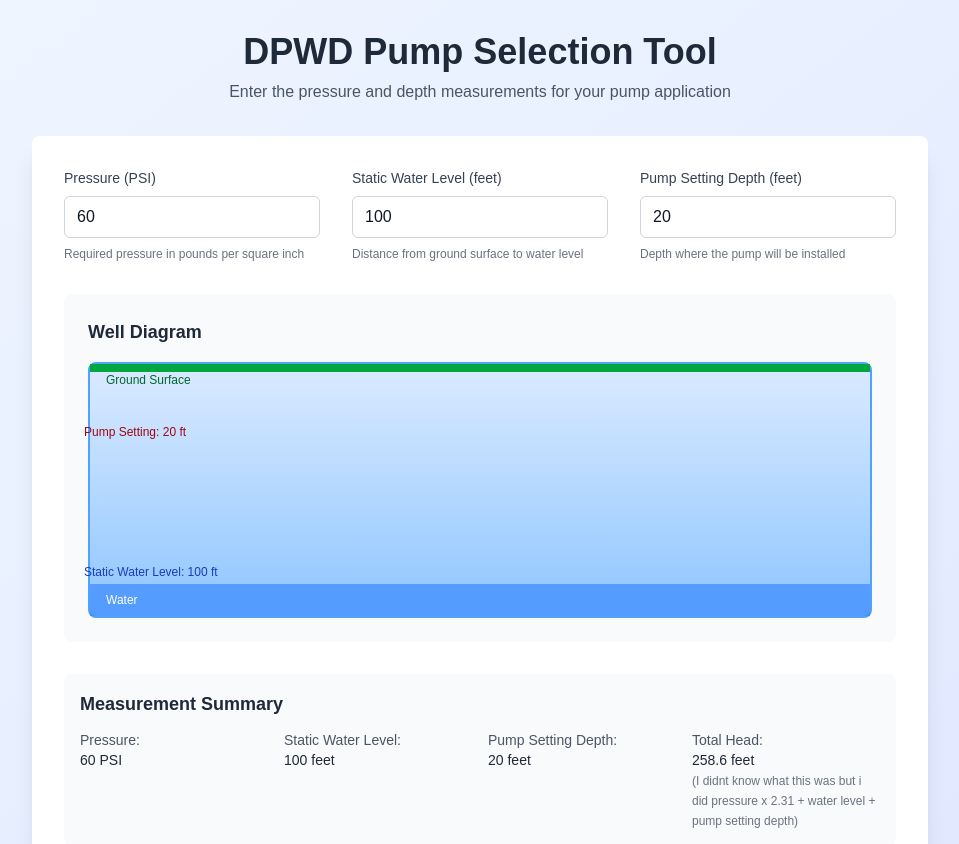
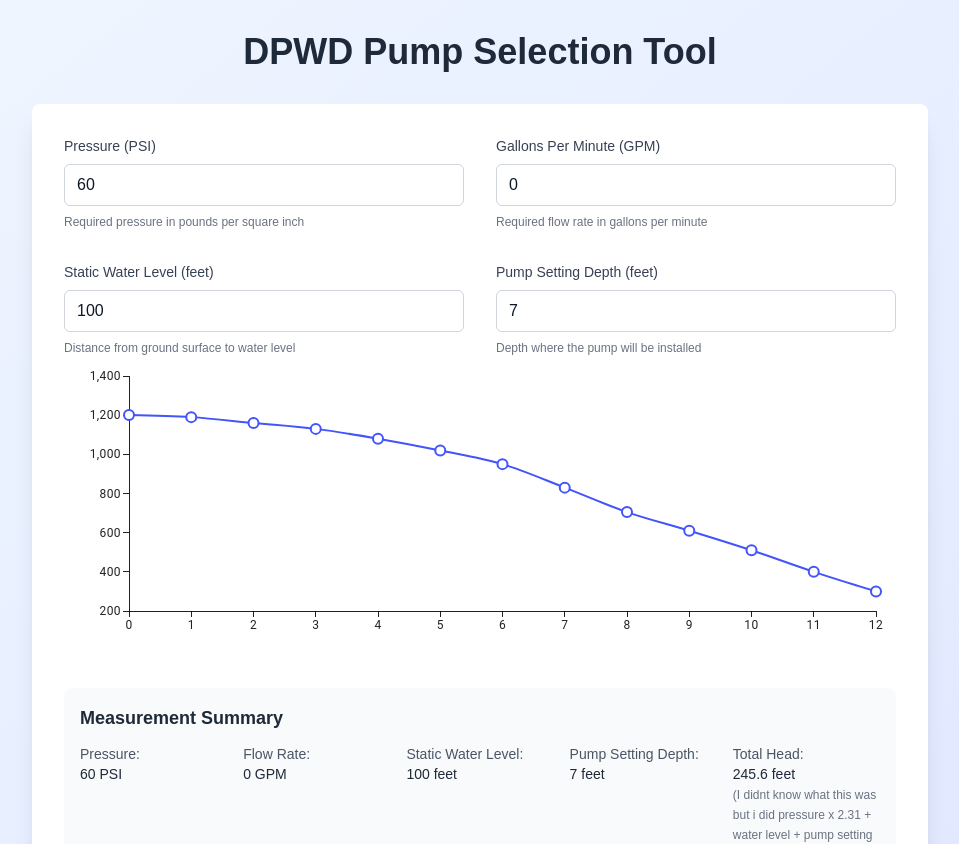
Before and after one commit to idylpicklei/pump-selection, a Next.js app: page / in a window 1280 px wide. Shown: the top 844 px of the page, without its empty margins (160-1119 px from the left). Built offline with nearby package versions, Linux system fonts and the light colour scheme.

Commit message:
update some gui items

```diff
--- a/app/page.tsx
+++ b/app/page.tsx
@@ -1,18 +1,21 @@
 "use client";
 
+import { LineChart } from "@mui/x-charts/LineChart";
 import { useState } from "react";
 
 interface PumpVariables {
   pressure: number;
   staticWaterLevel: number;
   pumpSettingDepth: number;
+  gallonsPerMinute: number;
 }
 
 export default function Home() {
   const [variables, setVariables] = useState<PumpVariables>({
     pressure: 60,
     staticWaterLevel: 100,
-    pumpSettingDepth: 20,
+    pumpSettingDepth: 7,
+    gallonsPerMinute: 0,
   });
 
   const handleVariableChange = (key: keyof PumpVariables, value: number) => {
@@ -42,16 +45,13 @@ export default function Home() {
           <h1 className="text-4xl font-bold text-gray-800 mb-2">
             DPWD Pump Selection Tool
           </h1>
-          <p className="text-gray-600">
-            Enter the pressure and depth measurements for your pump application
-          </p>
         </div>
 
         <form
           onSubmit={handleSubmit}
           className="bg-white rounded-lg shadow-xl p-8"
         >
-          <div className="grid grid-cols-1 md:grid-cols-3 gap-8">
+          <div className="grid grid-cols-1 md:grid-cols-2 gap-8">
             {/* Pressure */}
             <div className="space-y-2">
               <label className="block text-sm font-medium text-gray-700">
@@ -73,6 +73,30 @@ export default function Home() {
               />
               <p className="text-xs text-gray-500">
                 Required pressure in pounds per square inch
+              </p>
+            </div>
+
+            {/* Gallons Per Minute */}
+            <div className="space-y-2">
+              <label className="block text-sm font-medium text-gray-700">
+                Gallons Per Minute (GPM)
+              </label>
+              <input
+                type="number"
+                min="0"
+                step="0.1"
+                value={variables.gallonsPerMinute.toString()}
+                onChange={(e) =>
+                  handleVariableChange(
+                    "gallonsPerMinute",
+                    parseFloat(e.target.value) || 0
+                  )
+                }
+                className="w-full px-3 py-2 border border-gray-300 rounded-md focus:outline-none focus:ring-2 focus:ring-blue-500 focus:border-transparent bg-white text-gray-900 placeholder-gray-500"
+                placeholder="Enter flow rate"
+              />
+              <p className="text-xs text-gray-500">
+                Required flow rate in gallons per minute
               </p>
             </div>
 
@@ -125,65 +149,34 @@ export default function Home() {
             </div>
           </div>
 
-          {/* Visual Representation */}
-          <div className="mt-8 p-6 bg-gray-50 rounded-lg">
-            <h3 className="text-lg font-semibold text-gray-800 mb-4">
-              Well Diagram
-            </h3>
-            <div className="relative h-64 bg-gradient-to-b from-blue-100 to-blue-300 rounded-lg border-2 border-blue-400">
-              {/* Ground Surface */}
-              <div className="absolute top-0 left-0 right-0 h-2 bg-green-600"></div>
-              <div className="absolute top-2 left-4 text-xs font-medium text-green-800">
-                Ground Surface
-              </div>
-
-              {/* Static Water Level */}
-              <div
-                className="absolute left-4 right-4 border-l-2 border-blue-600"
-                style={{
-                  top: `${Math.min(
-                    20 + variables.staticWaterLevel * 2,
-                    200
-                  )}px`,
-                }}
-              >
-                <div className="absolute -left-6 top-0 text-xs font-medium text-blue-800">
-                  Static Water Level: {variables.staticWaterLevel} ft
-                </div>
-              </div>
-
-              {/* Pump Setting Depth */}
-              <div
-                className="absolute left-4 right-4 border-l-2 border-red-600"
-                style={{
-                  top: `${Math.min(
-                    20 + variables.pumpSettingDepth * 2,
-                    200
-                  )}px`,
-                }}
-              >
-                <div className="absolute -left-6 top-0 text-xs font-medium text-red-800">
-                  Pump Setting: {variables.pumpSettingDepth} ft
-                </div>
-              </div>
-
-              {/* Water Level Indicator */}
-              <div className="absolute bottom-0 left-0 right-0 h-8 bg-blue-500 opacity-60"></div>
-              <div className="absolute bottom-2 left-4 text-xs font-medium text-white">
-                Water
-              </div>
-            </div>
-          </div>
-
+          {/*MUI CHART */}
+          <LineChart
+            xAxis={[{ data: [0, 1, 2, 3, 4, 5, 6, 7, 8, 9, 10, 11, 12] }]}
+            series={[
+              {
+                data: [
+                  1201, 1190, 1160, 1130, 1080, 1020, 950, 830, 705, 610, 510,
+                  400, 300,
+                ],
+              },
+            ]}
+            height={300}
+          />
           {/* Summary */}
           <div className="mt-8 p-4 bg-gray-50 rounded-lg">
             <h3 className="text-lg font-semibold text-gray-800 mb-3">
               Measurement Summary
             </h3>
-            <div className="grid grid-cols-1 md:grid-cols-4 gap-4 text-sm">
+            <div className="grid grid-cols-1 md:grid-cols-5 gap-4 text-sm">
               <div>
                 <span className="font-medium text-gray-600">Pressure:</span>
                 <p className="text-gray-800">{variables.pressure} PSI</p>
+              </div>
+              <div>
+                <span className="font-medium text-gray-600">Flow Rate:</span>
+                <p className="text-gray-800">
+                  {variables.gallonsPerMinute} GPM
+                </p>
               </div>
               <div>
                 <span className="font-medium text-gray-600">
```
Also changed, not shown: package.json (+9 -5 lines), 1 other file (tests, documents, lock files or other folders).
